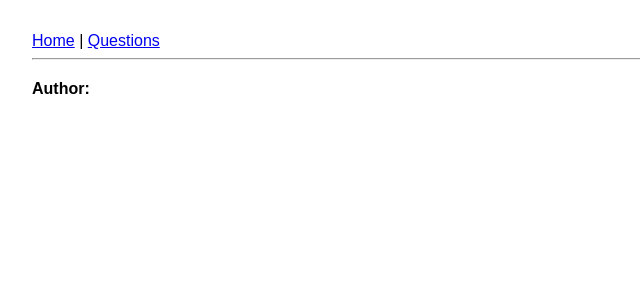
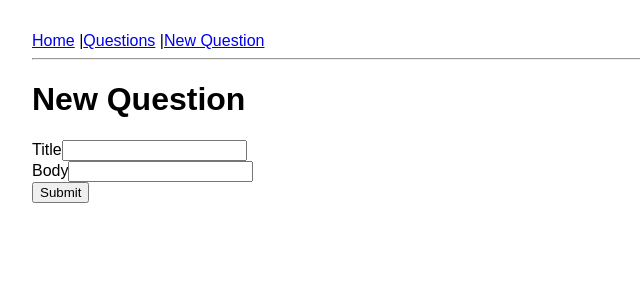
Before and after one commit to CodeCoreYVR/awesome-answers-react-apr-2017, a React (Create React App) app: page /questions/new in a window 1280 px wide. Shown: the top 300 px of the page, without its empty margins (0-640 px from the left). Built offline with nearby package versions, Linux system fonts and the light colour scheme; no server answers.

Commit message:
Implement questions#new and create questions

```diff
--- a/src/components/App.js
+++ b/src/components/App.js
@@ -2,22 +2,29 @@ import React from 'react';
 import {
   BrowserRouter as Router,
   Route,
+  Switch,
   Link
 } from 'react-router-dom';
 import QuestionsIndex from './QuestionsIndex';
-import QuestionsShow from './QuestionsShow'
+import QuestionsShow from './QuestionsShow';
+import QuestionsNew from './QuestionsNew';
 
 const App = () => (
   <Router>
     <div className="App">
       <nav>
-        <Link to='/'>Home</Link> | <Link to='/questions'>Questions</Link>
+        <Link to='/'>Home</Link> |
+        <Link to='/questions'>Questions</Link> |
+        <Link to='/questions/new'>New Question</Link>
       </nav>
       <hr />
 
-      <Route exact path="/" component={QuestionsIndex} />
-      <Route exact path="/questions" component={QuestionsIndex} />
-      <Route path="/questions/:id" component={QuestionsShow} />
+      <Switch>
+        <Route exact path="/" component={QuestionsIndex} />
+        <Route exact path="/questions" component={QuestionsIndex} />
+        <Route path="/questions/new" component={QuestionsNew} />
+        <Route path="/questions/:id" component={QuestionsShow} />
+      </Switch>
     </div>
   </Router>
 );
--- /dev/null
+++ b/src/components/QuestionsNew.js
@@ -0,0 +1,66 @@
+import React, {Component} from 'react';
+import {Redirect} from 'react-router-dom';
+import {postQuestion} from '../utilities/requests';
+
+class QuestionsNew extends Component {
+  state = {
+    id: null
+  }
+
+  // Added as a feature in ES7, we can create instance variables
+  // (properties of this) in a class by using the following
+  // syntax
+  createQuestion = data => {
+    postQuestion(data)
+      .then(({id}) => {
+        this.setState({id})
+      });
+  }
+
+  render () {
+    const {id} = this.state;
+    return (
+      <div className="QuestionsNew">
+        {id && <Redirect to={`/questions/${id}`} />}
+        <h1>New Question</h1>
+        <QuestionForm onSubmit={this.createQuestion} />
+      </div>
+    );
+  }
+}
+
+function QuestionForm (props) {
+  const {onSubmit = () => {}} = props;
+
+  const handleSubmit = event => {
+    event.preventDefault();
+    const {currentTarget: form} = event;
+
+    const fData = new FormData(form);
+
+    onSubmit({
+      title: fData.get('title'),
+      body: fData.get('body')
+    });
+  };
+
+  return (
+    <form onSubmit={handleSubmit}>
+      <div>
+        <label htmlFor='title'>Title</label>
+        <input id='title' name='title' />
+      </div>
+
+      <div>
+        <label htmlFor='body'>Body</label>
+        <input id='body' name='body' />
+      </div>
+
+      <div>
+        <input type='submit' value='Submit'/>
+      </div>
+    </form>
+  );
+}
+
+export default QuestionsNew;
--- a/src/utilities/requests.js
+++ b/src/utilities/requests.js
@@ -13,13 +13,14 @@ export function deleteQuestion (id) {
 }
 
 
-export function postQuestion (questionFormData) {
+export function postQuestion (data) {
   const headers = new Headers({
-    'Authorization':`Apikey ${API_KEY}`
+    'Authorization':`Apikey ${API_KEY}`,
+    'Content-Type':'application/json'
   });
   return fetch(`${BASE_URL}/questions`, {
     method: 'POST',
-    body: questionFormData,
+    body: JSON.stringify({question: data}),
     headers
   })
     .then(res => res.json());
```
